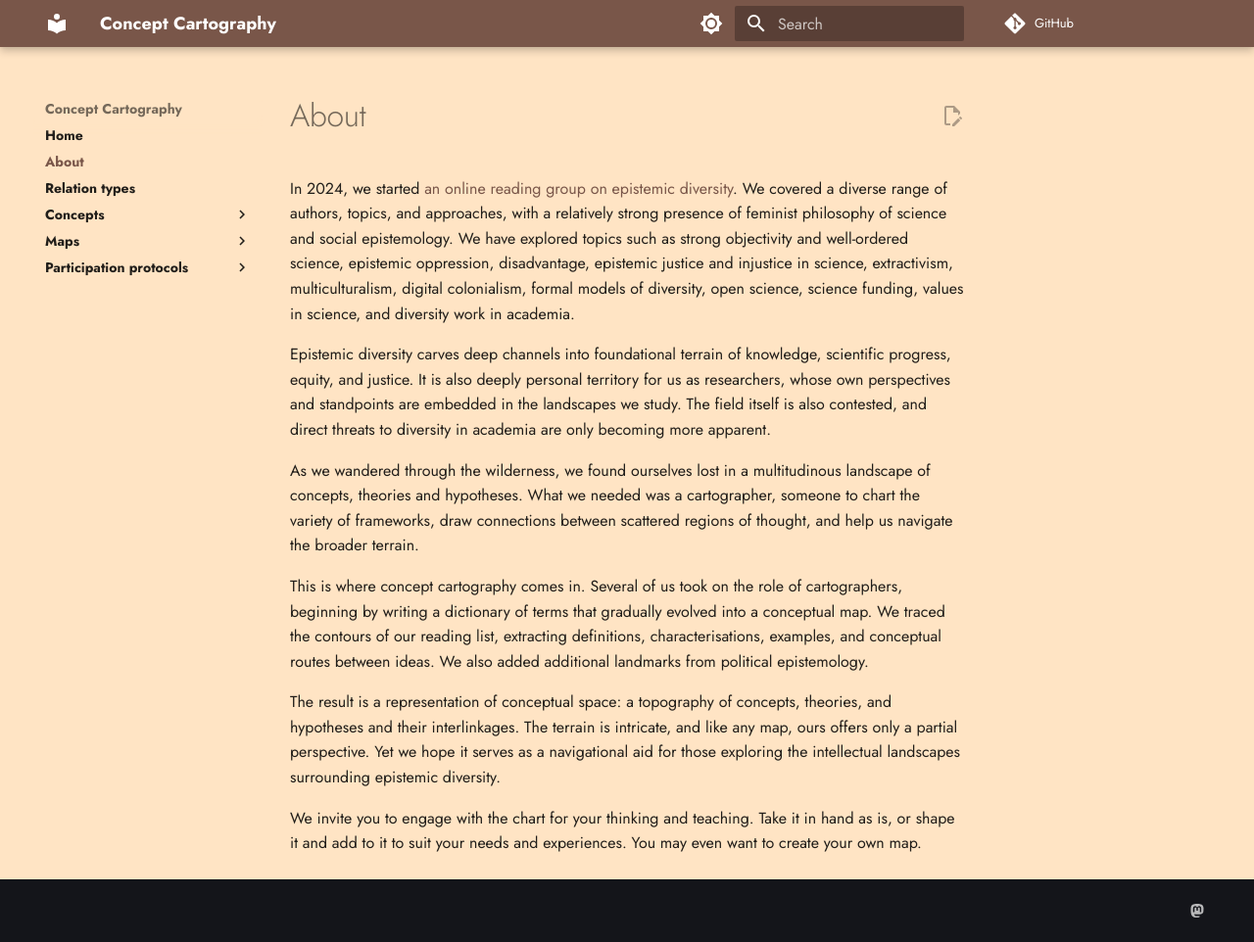
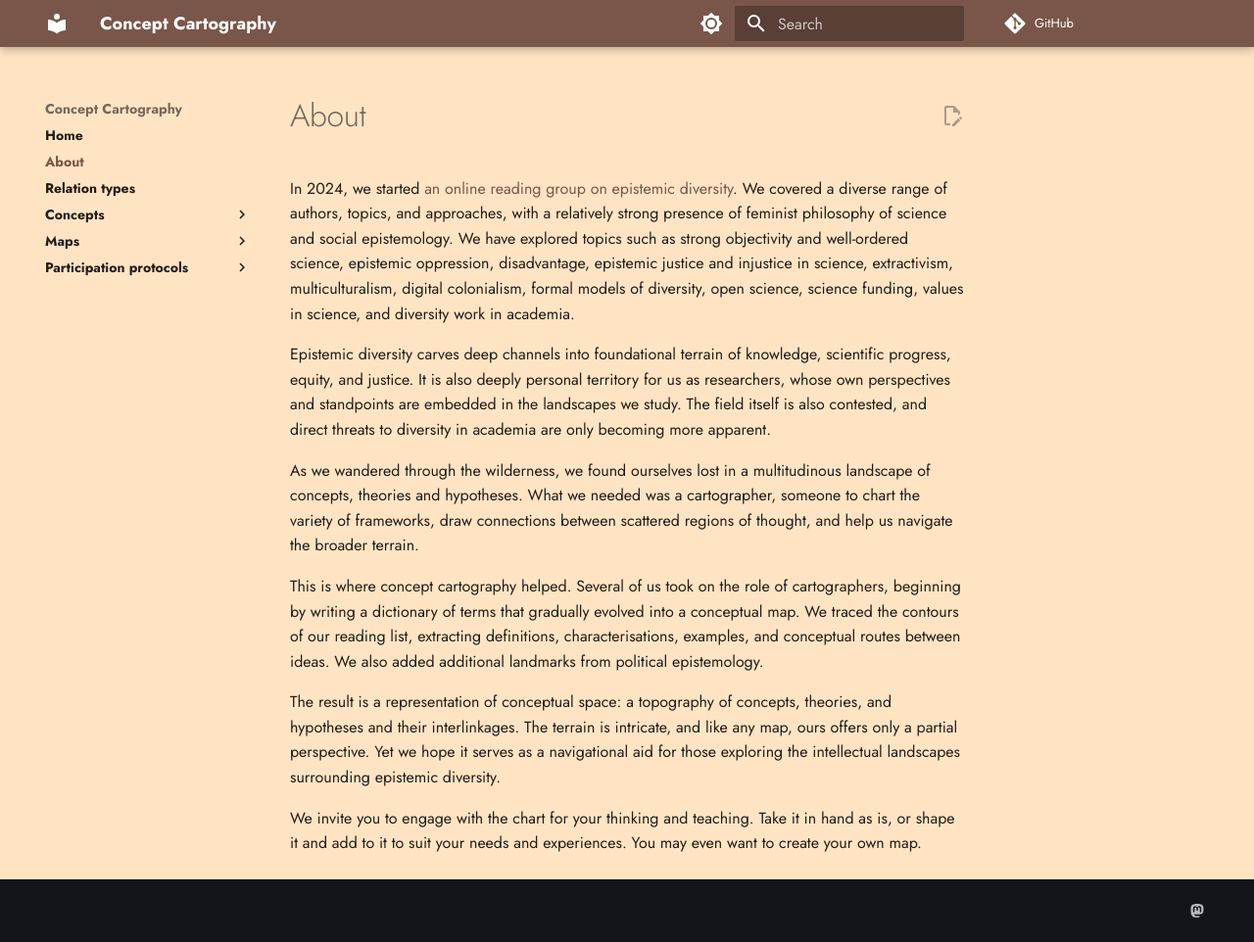
Before and after one commit to conceptcartography/conceptcartography, an MkDocs documentation site: the page built from docs/about.md, in a window 1280 px wide and 962 px high. Shown: the whole window at 98% size. Built offline with MkDocs 1.6.1 and Material for MkDocs 9.7.7, drawn with Linux system fonts in a browser that asks for light colours; comment, search, counter and statistics services are not loaded; the version menu is left out.

Commit message:
Update about.md

```diff
--- a/docs/about.md
+++ b/docs/about.md
@@ -5,7 +5,7 @@ Epistemic diversity carves deep channels into foundational terrain of knowledge,
 
 As we wandered through the wilderness, we found ourselves lost in a multitudinous landscape of concepts, theories and hypotheses. What we needed was a cartographer, someone to chart the variety of frameworks, draw connections between scattered regions of thought, and help us navigate the broader terrain.
 
-This is where concept cartography comes in. Several of us took on the role of cartographers, beginning by writing a dictionary of terms that gradually evolved into a conceptual map. We traced the contours of our reading list, extracting definitions, characterisations, examples, and conceptual routes between ideas. We also added additional landmarks from political epistemology.
+This is where concept cartography helped. Several of us took on the role of cartographers, beginning by writing a dictionary of terms that gradually evolved into a conceptual map. We traced the contours of our reading list, extracting definitions, characterisations, examples, and conceptual routes between ideas. We also added additional landmarks from political epistemology.
 
 The result is a representation of conceptual space: a topography of concepts, theories, and hypotheses and their interlinkages. The terrain is intricate, and like any map, ours offers only a  partial perspective. Yet we hope it serves as a navigational aid for those exploring the intellectual landscapes surrounding epistemic diversity.
 
```
